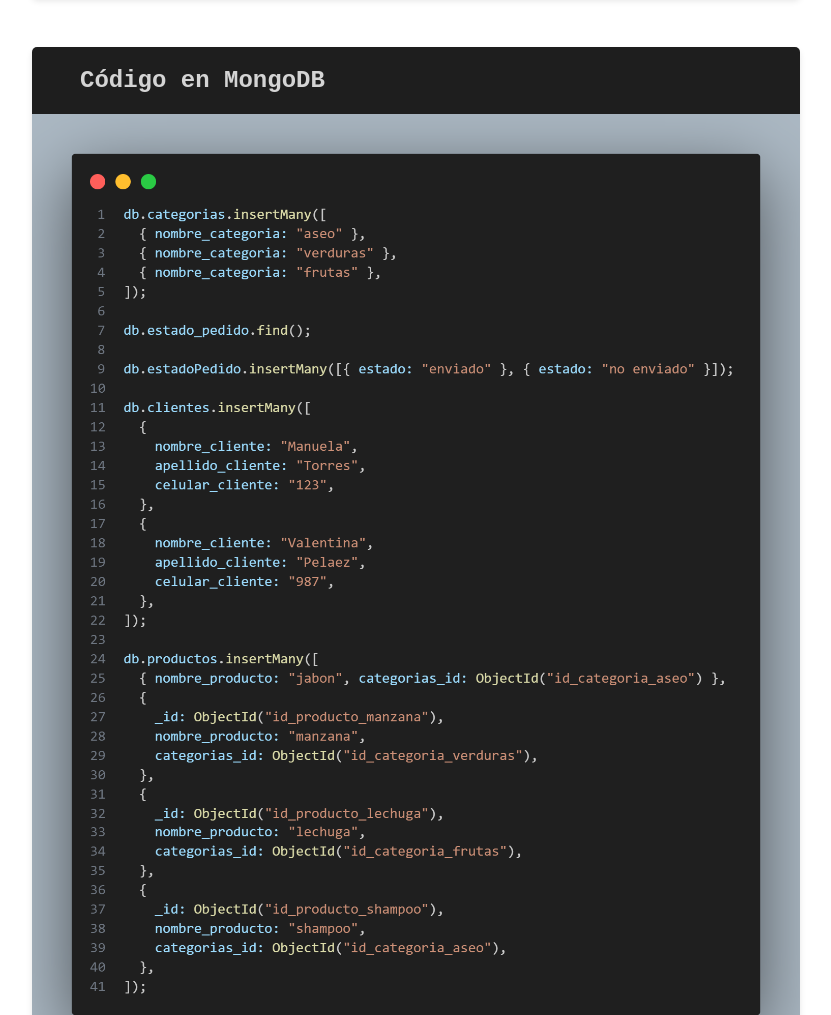
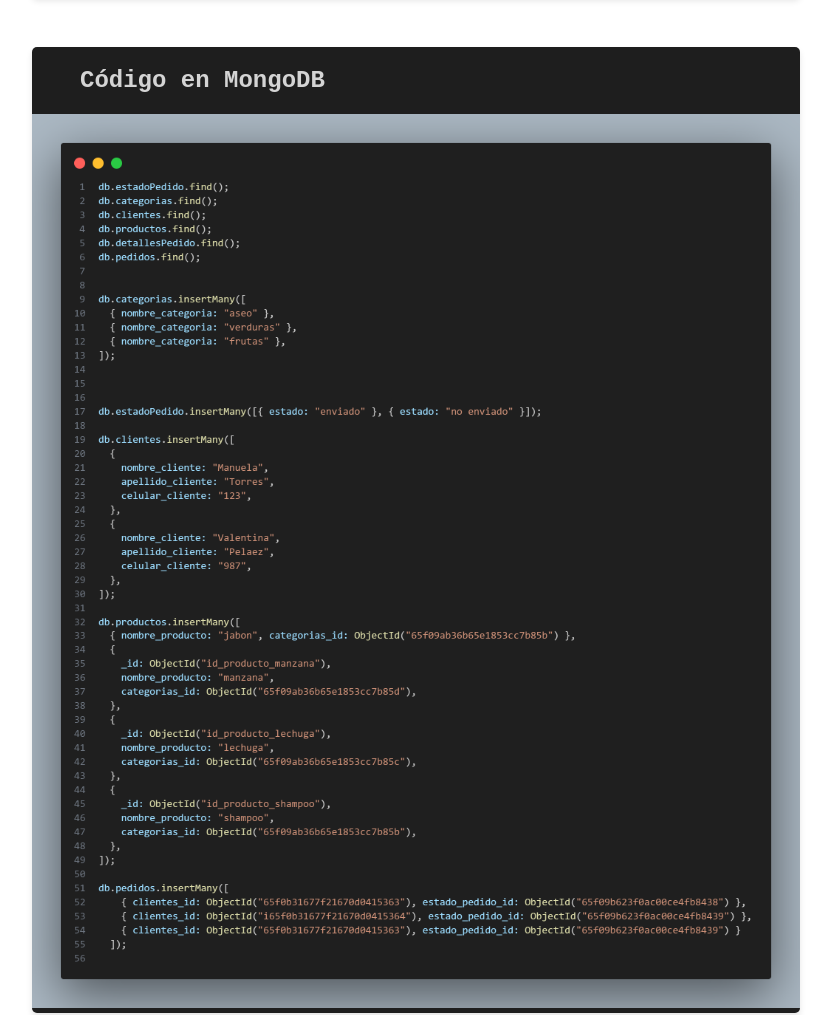
Before and after one commit to manutorres93/ejercicio_portafolio, a plain HTML site: page actividad6/index.html in a window 1280 px wide. Shown: the part 2006-3021 px from the top of the page, without its empty margins (224-1055 px from the left). Drawn offline with Linux system fonts and the light colour scheme.

Commit message:
Arreglo imagen act 6

```diff
--- a/actividad6/index.html
+++ b/actividad6/index.html
@@ -25,7 +25,7 @@
     <div class="editor-container">
       <h2>Código en MongoDB</h2>
 
-      <img src="../codeActividad6Mongo.png" alt="" />
+      <img src="../codeAct6.png" alt="" />
     </div>
 
     <footer>
```
Also changed, not shown: codeAct6.png (added).
